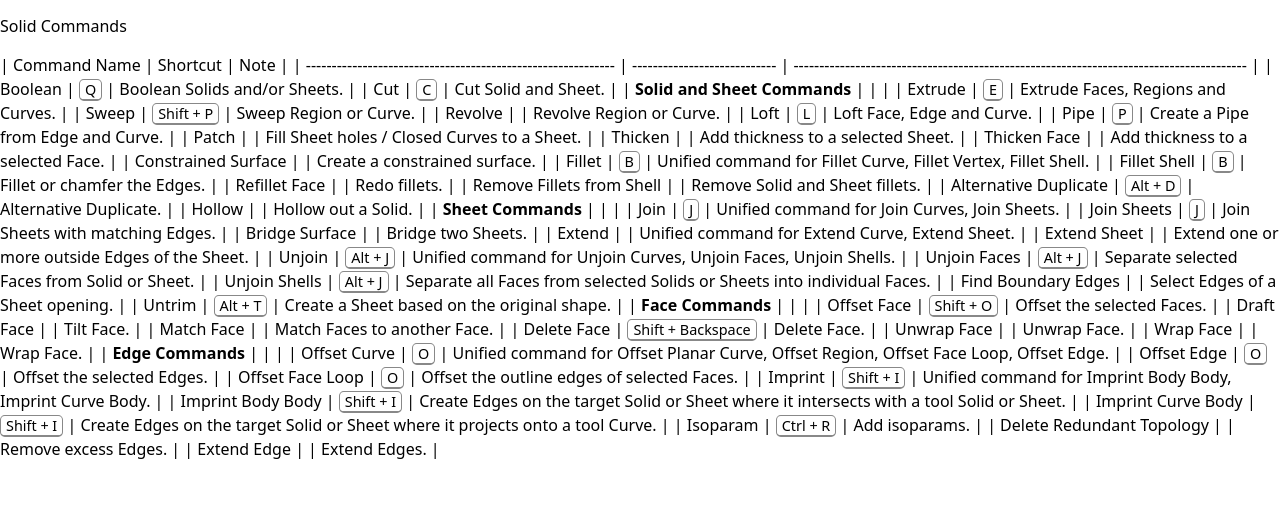
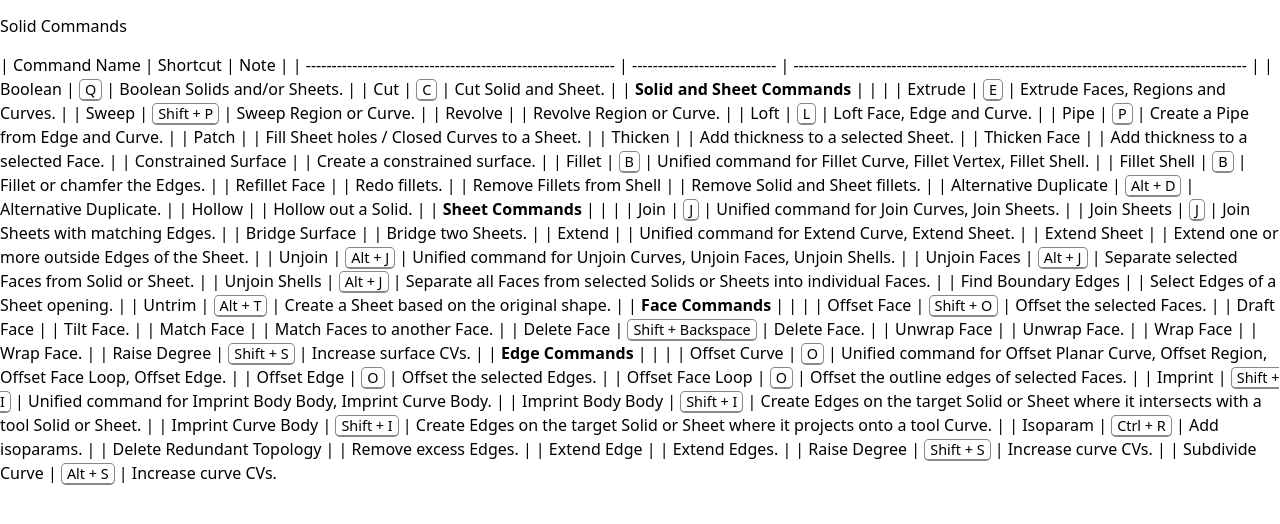
Before and after one commit to KioArts/plasticity-unofficial-document-main, a Next.js app: page /solid.en in a window 1280 px wide. Shown: the top 524 px of the page. Built offline with nearby package versions, Linux system fonts and the light colour scheme.

Commit message:
Solid Menu Experiment

```diff
--- a/pages/solid.en.mdx
+++ b/pages/solid.en.mdx
@@ -38,6 +38,7 @@
 | [Delete Face](/solid/delete-face)                             | <kbd>Shift + Backspace</kbd> | Delete Face.                                                                              |
 | [Unwrap Face](/solid/unwrap-face)                             |                              | Unwrap Face.                                                                              |
 | [Wrap Face](/solid/wrap-face)                                 |                              | Wrap Face.                                                                                |
+| [Raise Degree](/solid/raise-degree-solid)                     | <kbd>Shift + S</kbd>         | Increase surface CVs.                                                                    |
 | **Edge Commands**                                            |                              |                                                                                          |
 | [Offset Curve](/solid/offset-curve)                           | <kbd>O</kbd>                 | Unified command for Offset Planar Curve, Offset Region, Offset Face Loop, Offset Edge.   |
 | [Offset Edge](/solid/offset-edge)                             | <kbd>O</kbd>                 | Offset the selected Edges.                                                               |
@@ -48,3 +49,5 @@
 | [Isoparam](/solid/isoparam)                                   | <kbd>Ctrl + R</kbd>          | Add isoparams.                                                                    |
 | [Delete Redundant Topology](/solid/delete-redundant-topology) |                              | Remove excess Edges.                                                                      |
 | [Extend Edge](/solid/extend-edge)                             |                              | Extend Edges.                                                                             |
+| [Raise Degree](/solid/raise-degree-curve)                      | <kbd>Shift + S</kbd>         | Increase curve CVs.                                                                       |
+| [Subdivide Curve](/solid/subdivide-curve)                     | <kbd>Alt + S</kbd>            | Increase curve CVs.
```
